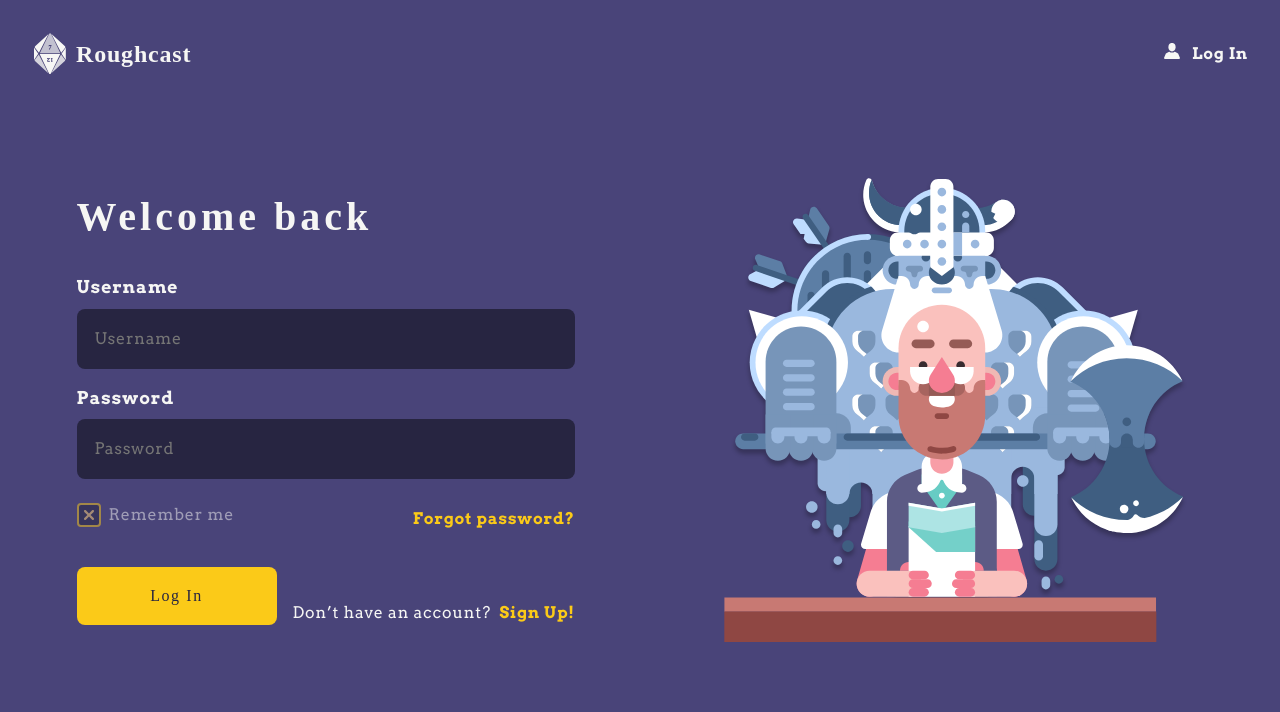
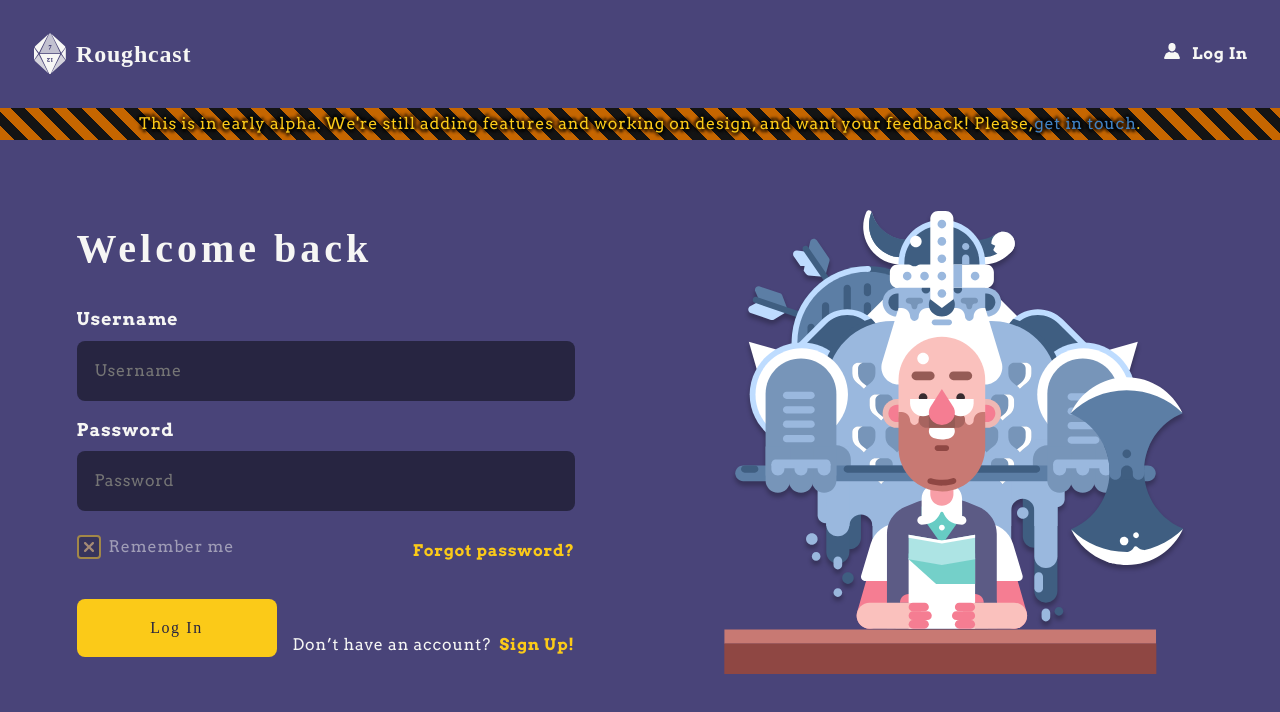
Before and after one commit to wlonk/roughcast, a Vue app: page /login in a window 1280 px wide. Shown: the top 712 px of the page. Built offline with nearby package versions, Linux system fonts and the light colour scheme; the HTML template or start-up script is replaced by a standard one; a web font is replaced by a local one; what semantic-ui-vue, vue-async-computed, vue-scrollactive would draw is missing.

Commit message:
Add "this is just an alpha!" warning banner

```diff
--- a/src/App.vue
+++ b/src/App.vue
@@ -1,6 +1,8 @@
 <template>
   <div id="app" data-theme="dark">
     <MainMenu />
+    <!-- @TODO remove this when out of alpha! -->
+    <AlphaWarningBanner />
     <div class="ui container">
       <BreadCrumbs />
     </div>
@@ -14,6 +16,7 @@
 import Vue from 'vue';
 import BreadCrumbs from '@/components/BreadCrumbs';
 import MainMenu from '@/components/MainMenu';
+import AlphaWarningBanner from '@/components/AlphaWarningBanner';
 import { mapGetters } from 'vuex';
 
 export default {
@@ -21,6 +24,7 @@ export default {
   components: {
     BreadCrumbs,
     MainMenu,
+    AlphaWarningBanner,
   },
   computed: mapGetters(['currentUser']),
   created() {
--- /dev/null
+++ b/src/components/AlphaWarningBanner.vue
@@ -0,0 +1,37 @@
+<!-- @TODO Destroy this when out of alpha! -->
+<template>
+  <div class="alpha-warning-banner">
+    This is in early alpha. We're still adding features and working on
+    design, and want your feedback! Please,
+    <a href="mailto:kit+roughcast@transneptune.net?subject=Roughcast">
+      get in touch</a>.
+  </div>
+</template>
+
+<script>
+export default {
+  name: 'AlphaWarningBanner',
+};
+</script>
+
+<style lang="scss" scoped>
+.alpha-warning-banner {
+  background: repeating-linear-gradient(
+    45deg,
+    rgb(198, 102, 0),
+    rgb(198, 102, 0) 10px,
+    rgb(20, 20, 20) 10px,
+    rgb(20, 20, 20) 20px
+  );
+  color: #fbca18;
+  text-shadow:
+    3px 0 3px #000,
+    0 -3px 3px #000,
+    0 3px 3px #000,
+    -3px 0 3px #000;
+  height: 2em;
+  display: flex;
+  align-items: center;
+  justify-content: center;
+}
+</style>
```
